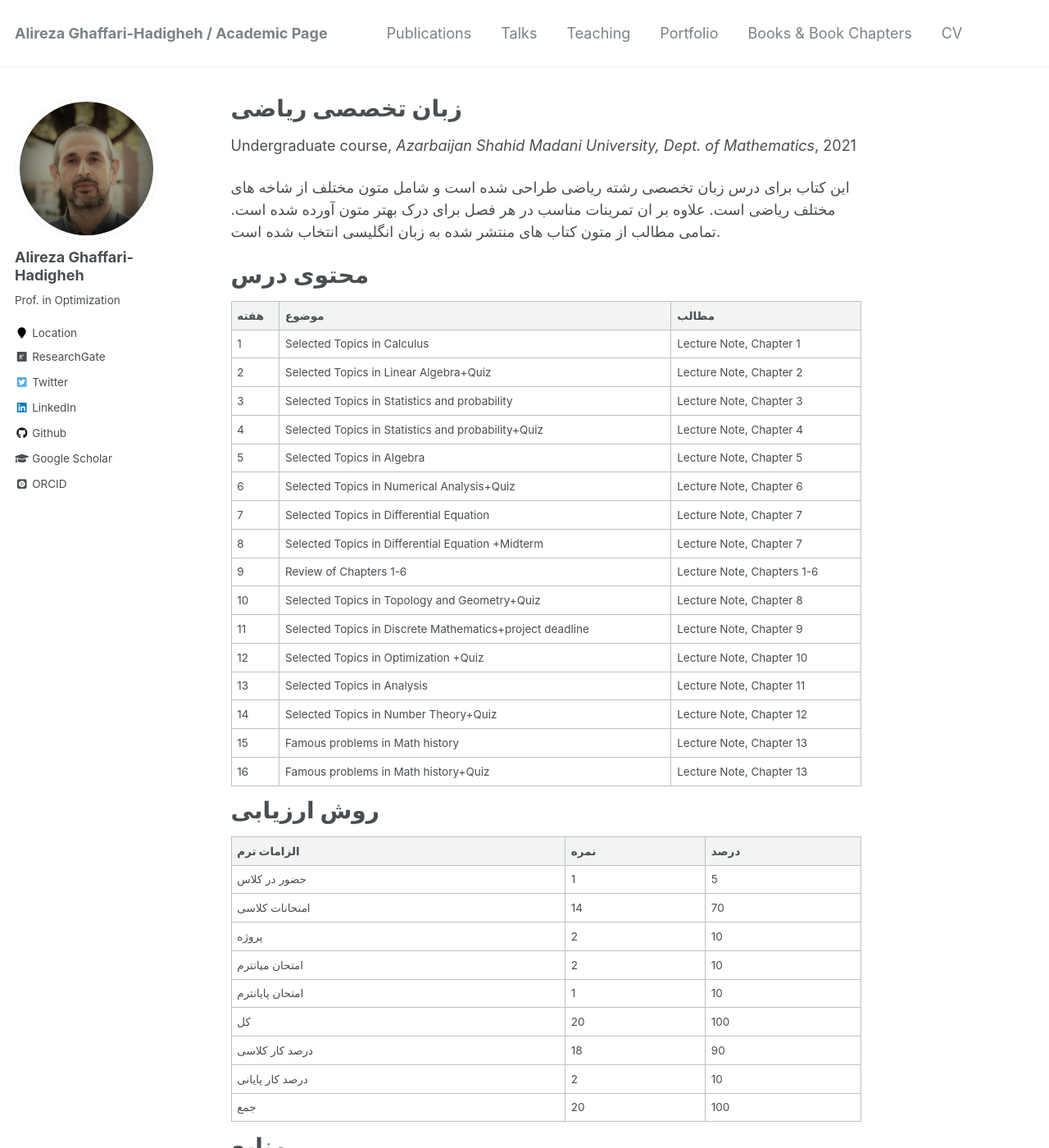
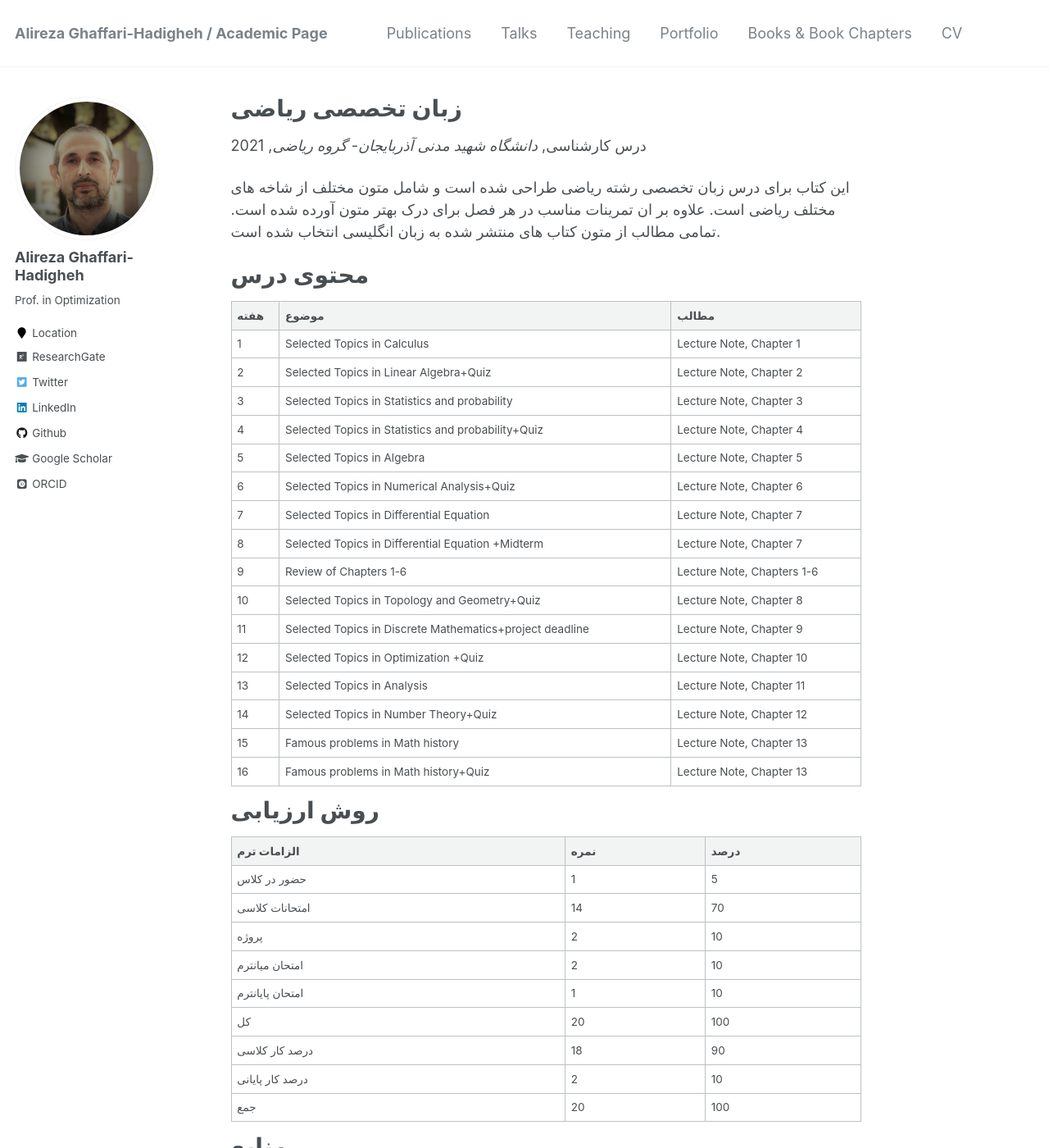
Before and after one commit to Hadigheha/hadigheha.github.io, a Jekyll site: the page built from _teaching/English-for-Mathematical-Texts.md, in a window 1280 px wide and 1400 px high. Shown: the whole window at 82% size. Built offline with Jekyll 4.4.1, drawn with Linux system fonts in a browser that asks for light colours; some web fonts are replaced; some of the changed text lies outside the part shown.

Commit message:
Update English-for-Mathematical-Texts.md

```diff
--- a/_teaching/English-for-Mathematical-Texts.md
+++ b/_teaching/English-for-Mathematical-Texts.md
@@ -1,11 +1,11 @@
 ---
 title: "زبان تخصصی ریاضی"
 collection: teaching
-type: "Undergraduate course"
+type: "درس کارشناسی"
 permalink: /teaching/English-for-Mathematical-Texts
-venue: "Azarbaijan Shahid Madani University, Dept. of Mathematics"
+venue: "دانشگاه شهید مدنی آذربایجان- گروه ریاضی"
 date: 2021-2-1
-location: "Tabriz, Iran"
+location: "تبریز-ایران"
 ---
 این کتاب برای درس زبان تخصصی رشته ریاضی طراحی شده است و شامل متون مختلف از شاخه های مختلف ریاضی است.  علاوه بر ان تمرینات مناسب در هر فصل برای درک بهتر متون آورده شده است. تمامی مطالب از متون  کتاب های منتشر شده  به زبان انگلیسی انتخاب شده است.
 
@@ -74,6 +74,7 @@ location: "Tabriz, Iran"
 منابع
 ======
 
-* You can Download the Course Notes  from [here](Textbooks/Book-02-17-2020.pdf).
+* کتاب را می توانید از  [اینجا](Textbooks/Book-02-17-2020.pdf)
+دانلود کنید.
 * Download Oxford Math Dictionary from [here](http://dl.riazisara.ir/download/daneshgahi/book/Oxford-Dictionary-of-Mathematics.rar).
 * Some bilingual math dictionaries from [here](http://mathsci.blogfa.com/post/32).
```
